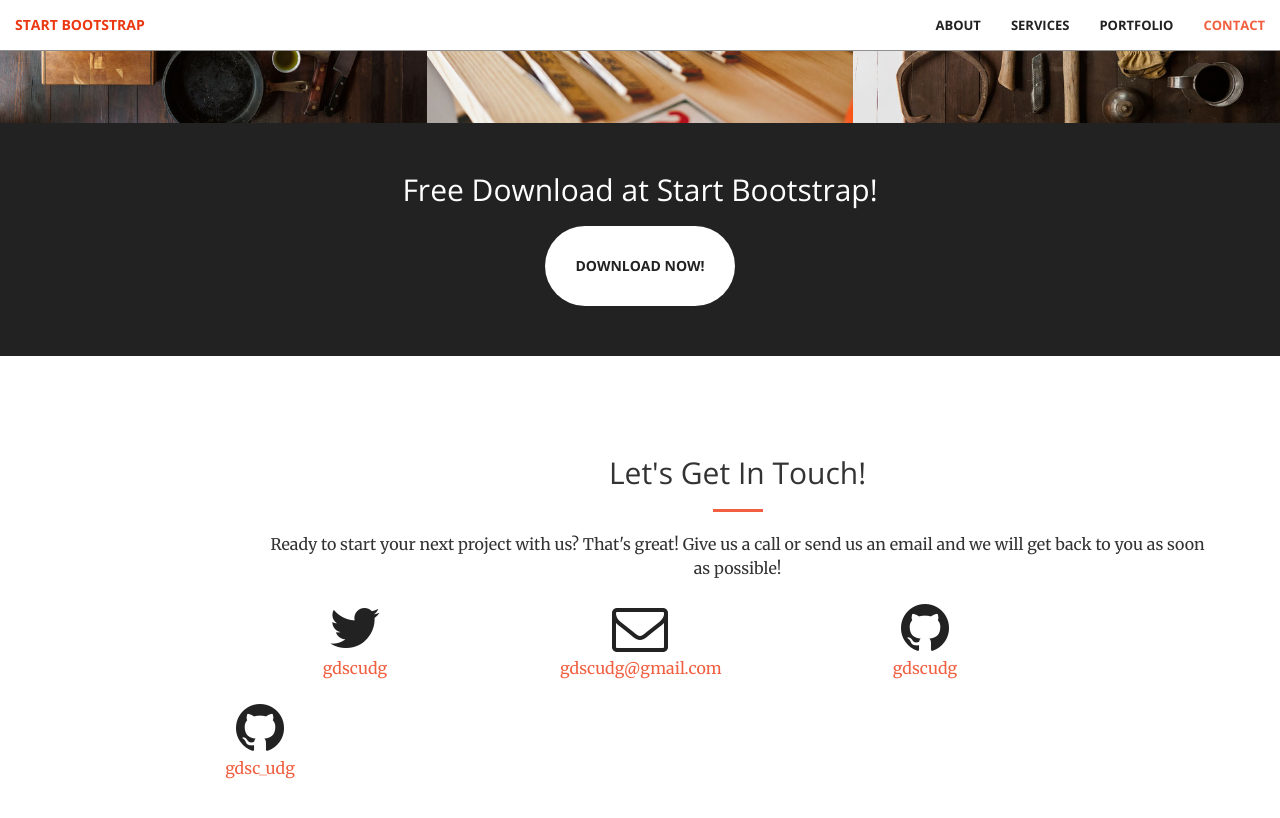
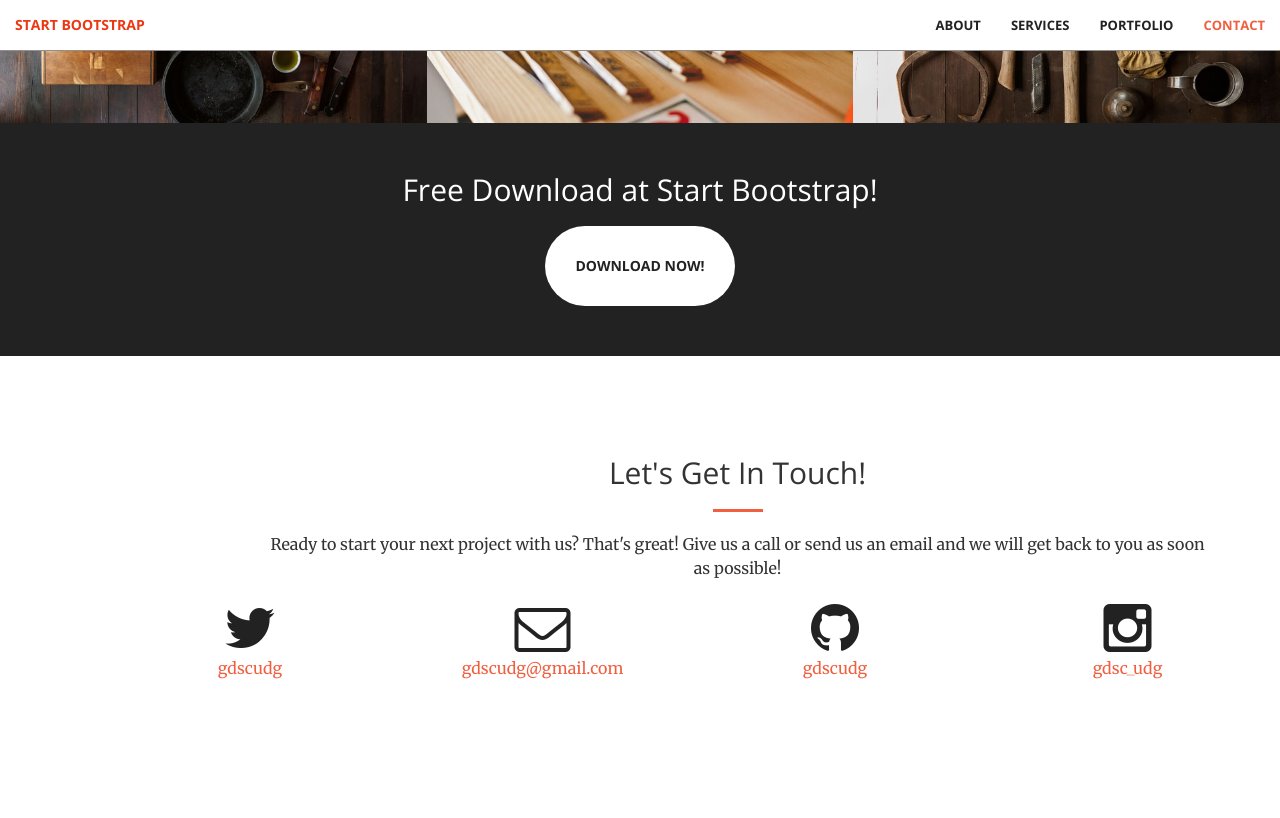
Before and after one commit to gdscudg/gdscudg.github.io, a Jekyll site: the page built from index.html, in a window 1280 px wide and 900 px high, scrolled down 2141 px. Shown: the top 818 px of the window. Built offline with Jekyll 4.4.1, drawn with Linux system fonts in a browser that asks for light colours.

Commit message:
Errors estètics

```diff
--- a/_includes/contact.html
+++ b/_includes/contact.html
@@ -6,8 +6,7 @@
                 <hr class="primary">
                 <p>Ready to start your next project with us? That's great! Give us a call or send us an email and we will get back to you as soon as possible!</p>
             </div>
-        </div>
-        <div class="col-lg-2 col-lg-offset-2 text-center">
+            <div class="col-lg-2 col-lg-offset-1 text-center">
                 <a href="https://twitter.com/{{ site.twitter_username }}">
                     <i class="fa fa-twitter fa-3x wow bounceIn" data-wow-delay=".1s"></i>
                     <p>{{ site.twitter_username }}</p>
@@ -27,9 +26,10 @@
             </div>
             <div class="col-lg-2 col-lg-offset-1 text-center">
                 <a href="https://instagram.com/{{ site.instagram_username }}">
-                <i class="fa fa-github fa-3x wow bounceIn" data-wow-delay=".1s"></i>
+                    <i class="fa fa-instagram fa-3x wow bounceIn" data-wow-delay=".1s"></i>
                     <p>{{ site.instagram_username }}</p>
                 </a>
             </div>
         </div>
+    </div>
 </section>
```
Lines whose indentation alone changed are shown as unchanged.
